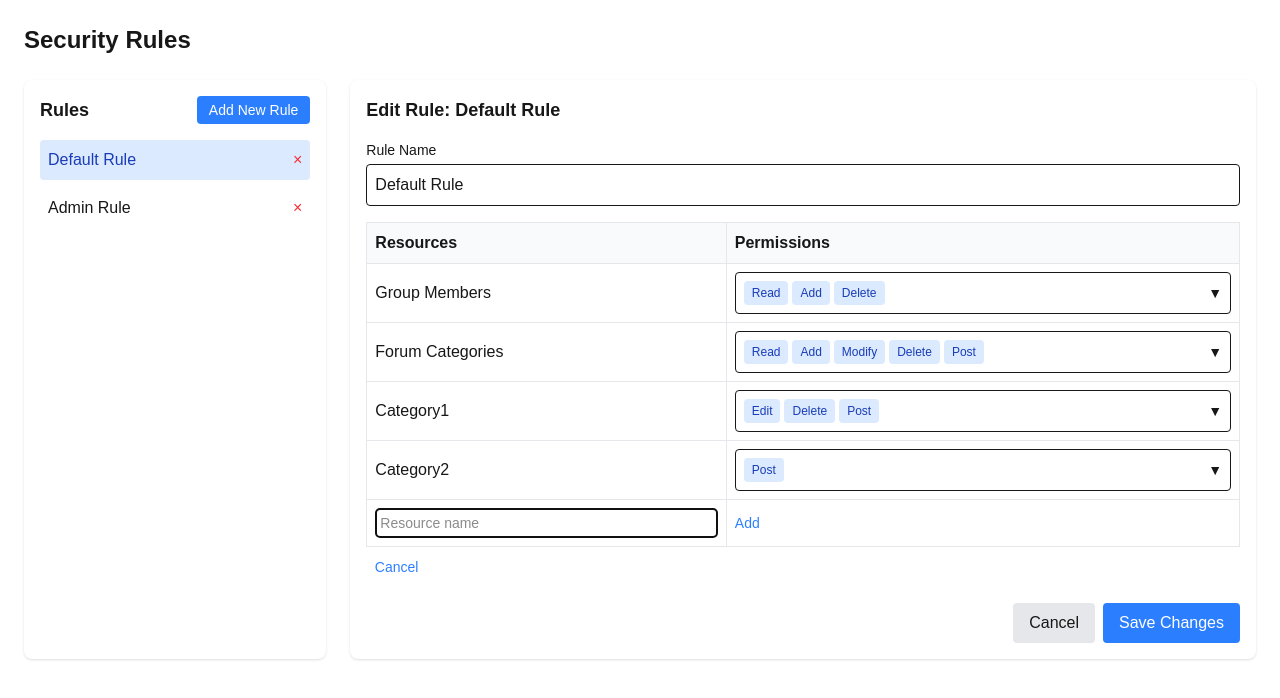
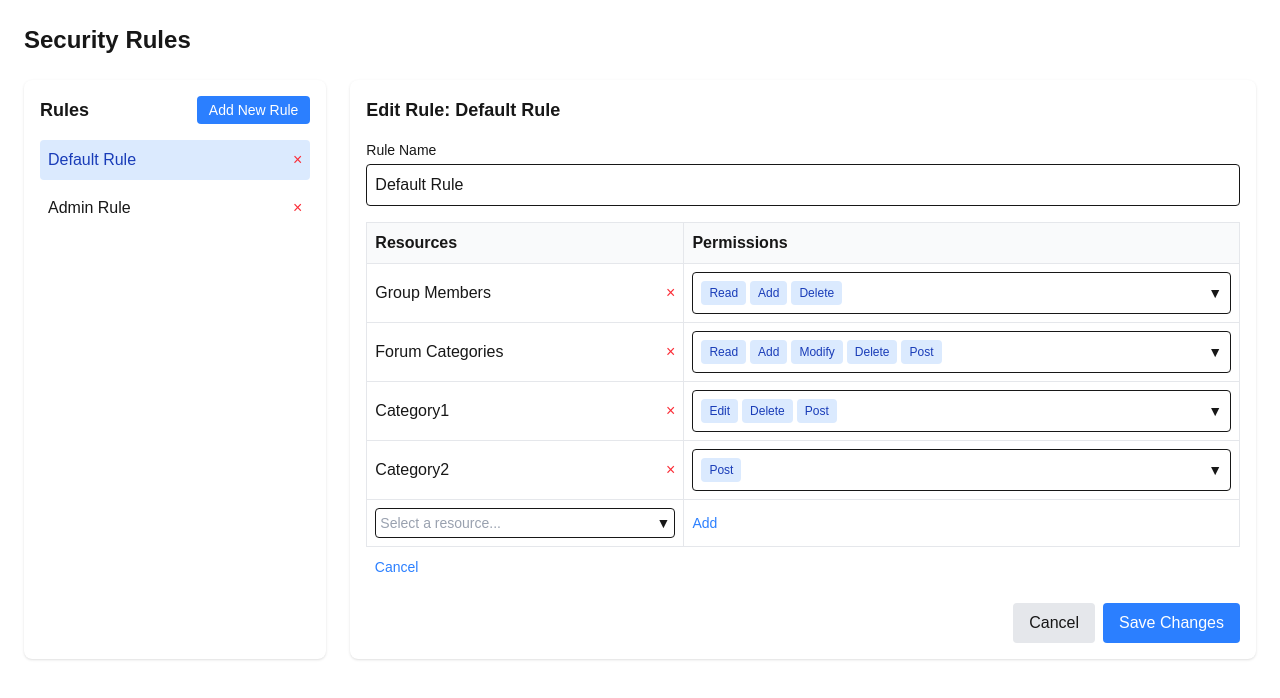
Before and after one commit to xfeldman/admin-proto, a Next.js app: page /security-rules in a window 1280 px wide. Both pictures are taken after a click on the button "+ Add Resource". Shown: the top 698 px of the page. Built offline with nearby package versions, Linux system fonts and the light colour scheme.

Commit message:
incremental improvements

```diff
--- a/src/app/security-rules/components/SecurityRulesClient.tsx
+++ b/src/app/security-rules/components/SecurityRulesClient.tsx
@@ -41,6 +41,9 @@ const initialRules: Rule[] = [
 // All available permissions
 const allPermissions: Permission[] = ['Read', 'Add', 'Edit', 'Modify', 'Delete', 'Post'];
 
+// All available resources
+const allResources: string[] = ['Group Members', 'Forum Categories', 'Category1', 'Category2', 'User Profiles', 'System Settings', 'Audit Logs'];
+
 export default function SecurityRulesClient() {
   const [rules, setRules] = useState<Rule[]>(initialRules);
   const [selectedRuleId, setSelectedRuleId] = useState<number>(1);
@@ -48,8 +51,10 @@ export default function SecurityRulesClient() {
   const [newResourceName, setNewResourceName] = useState<string>('');
   const [isAddingResource, setIsAddingResource] = useState<boolean>(false);
   const [openDropdownIndex, setOpenDropdownIndex] = useState<number | null>(null);
+  const [isResourceDropdownOpen, setIsResourceDropdownOpen] = useState<boolean>(false);
   const [deletingRuleId, setDeletingRuleId] = useState<number | null>(null);
   const dropdownRefs = useRef<(HTMLDivElement | null)[]>([]);
+  const resourceDropdownRef = useRef<HTMLDivElement | null>(null);
 
   // Get the currently selected rule
   const selectedRule = rules.find(rule => rule.id === selectedRuleId) || rules[0];
@@ -94,13 +99,21 @@ export default function SecurityRulesClient() {
     setOpenDropdownIndex(openDropdownIndex === index ? null : index);
   };
 
-  // Close dropdown when clicking outside
+  // Close dropdowns when clicking outside
   useEffect(() => {
     const handleClickOutside = (event: MouseEvent) => {
+      // Handle permissions dropdown
       if (openDropdownIndex !== null &&
           dropdownRefs.current[openDropdownIndex] &&
           !dropdownRefs.current[openDropdownIndex]?.contains(event.target as Node)) {
         setOpenDropdownIndex(null);
+      }
+
+      // Handle resource dropdown
+      if (isResourceDropdownOpen &&
+          resourceDropdownRef.current &&
+          !resourceDropdownRef.current.contains(event.target as Node)) {
+        setIsResourceDropdownOpen(false);
       }
     };
 
@@ -108,7 +121,7 @@ export default function SecurityRulesClient() {
     return () => {
       document.removeEventListener('mousedown', handleClickOutside);
     };
-  }, [openDropdownIndex]);
+  }, [openDropdownIndex, isResourceDropdownOpen]);
 
   // Update dropdown refs when resources change
   useEffect(() => {
@@ -124,17 +137,18 @@ export default function SecurityRulesClient() {
   // Add new resource
   const handleAddResource = () => {
     if (isAddingResource) {
-      if (newResourceName.trim()) {
+      if (newResourceName) {
         setEditingRule({
           ...editingRule,
           resources: [
             ...editingRule.resources,
-            { name: newResourceName.trim(), permissions: [] }
+            { name: newResourceName, permissions: [] }
           ]
         });
         setNewResourceName('');
       }
       setIsAddingResource(false);
+      setIsResourceDropdownOpen(false);
     } else {
       setIsAddingResource(true);
     }
@@ -194,6 +208,13 @@ export default function SecurityRulesClient() {
   // Cancel delete rule
   const cancelDeleteRule = () => {
     setDeletingRuleId(null);
+  };
+
+  // Remove resource
+  const handleRemoveResource = (index: number) => {
+    const updatedResources = [...editingRule.resources];
+    updatedResources.splice(index, 1);
+    setEditingRule({ ...editingRule, resources: updatedResources });
   };
 
   return (
@@ -298,7 +319,16 @@ export default function SecurityRulesClient() {
                 {editingRule.resources.map((resource, index) => (
                   <tr key={index} className="border-b dark:border-gray-600">
                     <td className="border border-gray-200 dark:border-gray-600 p-2">
-                      {resource.name}
+                      <div className="flex justify-between items-center">
+                        <span>{resource.name}</span>
+                        <button
+                          className="text-red-500 hover:text-red-700 ml-2"
+                          onClick={() => handleRemoveResource(index)}
+                          aria-label={`Remove ${resource.name}`}
+                        >
+                          ×
+                        </button>
+                      </div>
                     </td>
                     <td className="border border-gray-200 dark:border-gray-600 p-2">
                       {/* Custom dropdown with checkboxes */}
@@ -357,19 +387,45 @@ export default function SecurityRulesClient() {
                 {isAddingResource && (
                   <tr>
                     <td className="border border-gray-200 dark:border-gray-600 p-2">
-                      <input
-                        type="text"
-                        className="w-full p-1 text-sm border rounded dark:bg-gray-700 dark:border-gray-600"
-                        value={newResourceName}
-                        onChange={(e) => setNewResourceName(e.target.value)}
-                        placeholder="Resource name"
-                        autoFocus
-                      />
+                      <div className="relative" ref={resourceDropdownRef}>
+                        <button
+                          type="button"
+                          className="w-full p-1 text-sm border rounded flex justify-between items-center dark:bg-gray-700 dark:border-gray-600"
+                          onClick={() => setIsResourceDropdownOpen(!isResourceDropdownOpen)}
+                        >
+                          <span className={newResourceName ? "" : "text-gray-400"}>
+                            {newResourceName || "Select a resource..."}
+                          </span>
+                          <span className="ml-2 flex-shrink-0">
+                            {isResourceDropdownOpen ? '▲' : '▼'}
+                          </span>
+                        </button>
+
+                        {isResourceDropdownOpen && (
+                          <div className="absolute z-10 w-full mt-1 bg-white dark:bg-gray-700 border border-gray-200 dark:border-gray-600 rounded shadow-lg max-h-40 overflow-y-auto">
+                            {allResources
+                              .filter(resource => !editingRule.resources.some(r => r.name === resource))
+                              .map(resource => (
+                                <div
+                                  key={resource}
+                                  className="p-2 hover:bg-gray-100 dark:hover:bg-gray-600 cursor-pointer"
+                                  onClick={() => {
+                                    setNewResourceName(resource);
+                                    setIsResourceDropdownOpen(false);
+                                  }}
+                                >
+                                  {resource}
+                                </div>
+                              ))}
+                          </div>
+                        )}
+                      </div>
                     </td>
                     <td className="border border-gray-200 dark:border-gray-600 p-2">
                       <button
                         className="text-blue-500 hover:text-blue-600 text-sm"
                         onClick={handleAddResource}
+                        disabled={!newResourceName}
                       >
                         Add
                       </button>
```
